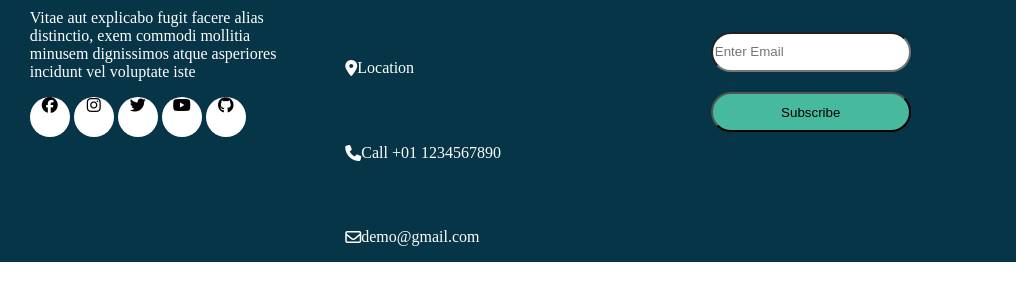
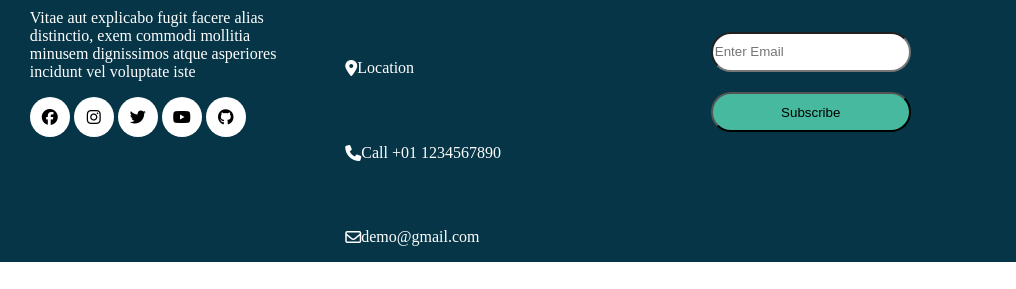
Before and after one commit to yass-2004/Bookstore, a plain HTML site: page index.html in a window 1280 px wide. Shown: the part 5464-5753 px from the top of the page, 0-1016 px from the left. Drawn offline with Linux system fonts and the light colour scheme; grey boxes are pictures that could not be loaded.

Commit message:
modification css

```diff
--- a/style.css
+++ b/style.css
@@ -316,7 +316,7 @@ footer {
   background-color: white;
   width: 40px;
   height: 40px;
-  display: inline-flex;
+  display: inline-flex !important;
   justify-content: center;
   align-items: center;
   border-radius: 50%;
```
